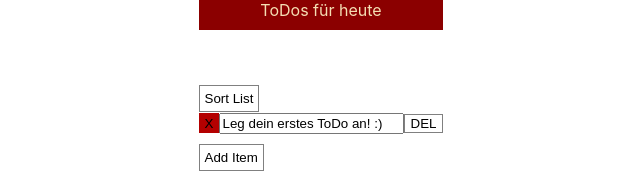
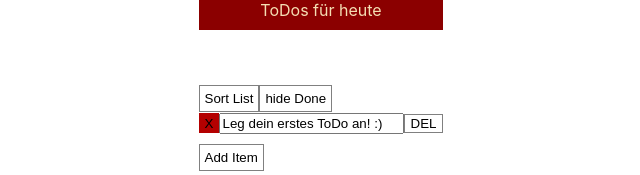
Before and after one commit to olrchhlm/ToDoApp-React, a React (Create React App) app: page / in a window 1280 px wide. Shown: the top 175 px of the page, without its empty margins (319-959 px from the left). Built offline with nearby package versions, Linux system fonts and the light colour scheme.

Commit message:
Hide done button (#5)
* Added Hide Button - no functionality

* hide / show done working

* minor layout changes

```diff
--- a/src/App.css
+++ b/src/App.css
@@ -51,3 +51,7 @@
   flex-direction: column;
   align-items: center;
 }
+
+.hide {
+  display: none;
+}
--- a/src/components/List.js
+++ b/src/components/List.js
@@ -2,7 +2,7 @@ import React from "react";
 
 function ListComponent(props) {
   return (
-    <div className="list-item">
+    <div className={props.showItem}>
       <button
         onClick={props.onClick}
         className={props.isDone ? "todo-done" : "todo-pending"}
@@ -35,11 +35,14 @@ class List extends React.Component {
     let storedListOfItems = JSON.parse(localStorage.getItem("toDoListItems"));
     if (storedListOfItems) {
       this.state = {
-        listOfItems: [...storedListOfItems]
+        listOfItems: [...storedListOfItems],
+        hideDoneActive: false
       };
     } else {
       this.state = {
-        listOfItems: [{ title: "Leg dein erstes ToDo an! :)", isDone: false }]
+        listOfItems: [
+          { title: "Leg dein erstes ToDo an! :)", isDone: false, show: true }
+        ]
       };
     }
 
@@ -48,6 +51,8 @@ class List extends React.Component {
     this.toggleIsDone = this.toggleIsDone.bind(this);
     this.deleteToDo = this.deleteToDo.bind(this);
     this.sortListOfItems = this.sortListOfItems.bind(this);
+    this.hideDoneItems = this.hideDoneItems.bind(this);
+    this.showDoneitems = this.showDoneitems.bind(this);
   }
 
   changeTitle(index, newTitle) {
@@ -68,15 +73,11 @@ class List extends React.Component {
 
   addItem() {
     this.setState({
-      listOfItems: [...this.state.listOfItems, { title: "", isDone: false }]
+      listOfItems: [
+        ...this.state.listOfItems,
+        { title: "", isDone: false, show: true }
+      ]
     });
-  }
-
-  componentDidUpdate() {
-    localStorage.setItem(
-      "toDoListItems",
-      JSON.stringify(this.state.listOfItems)
-    );
   }
 
   sortListOfItems() {
@@ -96,11 +97,50 @@ class List extends React.Component {
     });
   }
 
+  hideDoneItems() {
+    let doneItemsNotListed = this.state.listOfItems.map(item => {
+      item.isDone ? (item.show = false) : (item.show = true);
+      return item;
+    });
+
+    this.setState({
+      listOfItems: doneItemsNotListed,
+      hideDoneActive: true
+    });
+  }
+
+  showDoneitems() {
+    let doneItemsListed = this.state.listOfItems.map(item => {
+      item.show = true;
+      return item;
+    });
+
+    this.setState({
+      listOfItems: doneItemsListed,
+      hideDoneActive: false
+    });
+  }
+
+  componentDidUpdate() {
+    localStorage.setItem(
+      "toDoListItems",
+      JSON.stringify(this.state.listOfItems)
+    );
+  }
+
   render() {
     return (
       <div>
         <button onClick={this.sortListOfItems} className="standard-button">
           Sort List
+        </button>
+        <button
+          onClick={
+            this.state.hideDoneActive ? this.showDoneitems : this.hideDoneItems
+          }
+          className="standard-button"
+        >
+          {this.state.hideDoneActive ? "Show Done" : "hide Done"}
         </button>
 
         {this.state.listOfItems.map((item, i) => (
@@ -112,6 +152,7 @@ class List extends React.Component {
             onClick={() => this.toggleIsDone(i)}
             changeTitle={this.changeTitle}
             deleteToDo={this.deleteToDo}
+            showItem={item.show ? "list-item" : "hide"}
           />
         ))}
 
```
